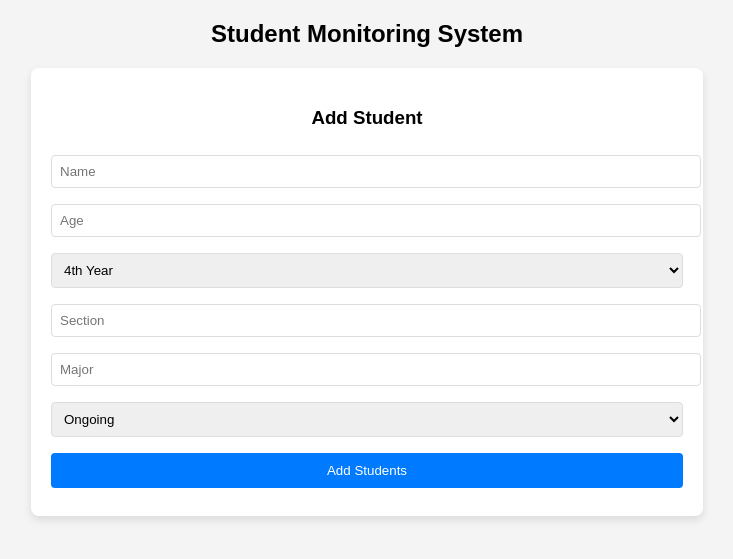
After one commit to Justinniya/Capstone-4th-year, a Flask app: page /add_students in a window 1280 px wide. The commit adds this page. Shown: the top 559 px of the page, without its empty margins (273-1006 px from the left). Run offline with Flask 3, Linux system fonts and the light colour scheme; some libraries are stand-ins or nearby versions.

Commit message:
Add_students added with changes in main.py

```diff
--- a/main.py
+++ b/main.py
@@ -1,8 +1,13 @@
 from flask import Flask,render_template,redirect,request,url_for
+from flask_mysqldb import MySQL
+app = Flask(__name__)
+app.config['MYSQL_HOST'] = 'localhost'
+app.config['MYSQL_USER'] = 'root'
+app.config['MYSQL_PASSWORD'] = ''
+app.config['MYSQL_DB'] = 'monitoring_database'
 
-app = Flask(__name__)
-
-students = [("John Doe", "20", "4th Year", "BSIT ", "Web Development ", "Graduating "),
+mysql = MySQL(app)
+studentsss = [("John Doe", "20", "4th Year", "BSIT ", "Web Development ", "Graduating "),
             ("Jane Doe", "21", "3rd Year", "BSIT ", "Web Development ", "Graduating "),
             ("Juan Dela Cruz", "22", "2nd Year", "BSIT ", "Web Development ", "Graduating "),
             ("Juana Dela Cruz", "23", "1st Year", "BSIT ", "Web Development ", "Graduating ")]
@@ -25,8 +30,32 @@ def login():
 
 @app.route('/dashboard')
 def dashboard():
+    cursor = mysql.connection.cursor()
+    cursor.execute("SELECT * FROM students")
+    students = cursor.fetchall()
+
     return render_template("dashboard.html", students=students)
 
+@app.route('/add_students',methods=['POST','GET'])
+def add_student():
+    if request.method == "POST":
+        name = request.form.get('fullname')
+        age = request.form.get('age')
+        section = request.form.get('section')
+        year = request.form.get('year')
+        major = request.form.get('major')
+        status = request.form.get('status')
+        cursor = mysql.connection.cursor()
+        cursor.execute(f"INSERT INTO students (name, age, year, section, major, status) Values ('{name}','{age}','{section}','{year}','{major}','{status}')")
+        mysql.connection.commit()
+        return redirect('/dashboard')
+    return render_template('add_students.html')
 
+@app.route('/delete/<int:id>',methods=["GET"])
+def delete(id):
+    cursor = mysql.connection.cursor()
+    cursor.execute(f"DELETE FROM students WHERE id = {id}")
+    mysql.connection.commit()
+    return redirect('/dashboard')
 if __name__ == '__main__':
     app.run(debug=True)
--- /dev/null
+++ b/templates/add_students.html
@@ -0,0 +1,108 @@
+<!DOCTYPE html>
+<html lang="en">
+<head>
+    <meta charset="UTF-8">
+    <meta name="viewport" content="width=device-width, initial-scale=1.0">
+    <title>Student Monitoring System</title>
+    <style>
+        body {
+            font-family: Arial, sans-serif;
+            text-align: center;
+            background-color: #f4f4f4;
+        }
+        form {
+            width: 50%;
+            margin: 20px auto;
+            background: white;
+            padding: 20px;
+            border-radius: 8px;
+            box-shadow: 0 4px 8px rgba(0, 0, 0, 0.1);
+        }
+        input, select {
+            width: 100%;
+            padding: 8px;
+            margin: 8px 0;
+            border: 1px solid #ddd;
+            border-radius: 4px;
+        }
+        #submit {
+            background-color: #007bff;
+            color: white;
+            padding: 10px;
+            border: none;
+            border-radius: 4px;
+            cursor: pointer;
+            width: 100%;
+        }
+        #submit :hover {
+            background-color: #0056b3;
+        }
+        table {
+            width: 80%;
+            margin: 20px auto;
+            border-collapse: collapse;
+            background: white;
+            box-shadow: 0 4px 8px rgba(0, 0, 0, 0.1);
+        }
+        th, td {
+            border: 1px solid #ddd;
+            padding: 10px;
+            text-align: center;
+        }
+        th {
+            background-color: #007bff;
+            color: white;
+        }
+        tr:nth-child(even) {
+            background-color: #f2f2f2;
+        }
+        tr:hover {
+            background-color: #ddd;
+        }
+    </style>
+</head>
+<body>
+
+    <h2>Student Monitoring System</h2>
+
+    <!-- Student Form -->
+    <form id="/add_students" method="POST">
+        <h3>Add Student</h3>
+        <input type="text" name="fullname" placeholder="Name" required>
+        <input type="number" name="age" placeholder="Age" required>
+        <select name="year">
+            <option value="1st">1st Year</option>
+            <option value="2nd">2nd Year</option>
+            <option value="3rd">3rd Year</option>
+            <option value="4th" selected>4th Year</option>
+        </select>
+        <input type="text" name="section" placeholder="Section" required>
+        <input type="text" name="major" placeholder="Major" required>
+        <select name="status">
+            <option value="Ongoing">Ongoing</option>
+            <option value="Graduating">Graduating</option>
+            <option value="Delayed">Delayed</option>
+        </select>
+        <input id="submit" type="submit" value="Add Students">
+    </form>
+
+    <script>
+        function addStudent() {
+            // Get form values
+            let name = document.getElementById('name').value;
+            let age = document.getElementById('age').value;
+            let year = document.getElementById('year').value;
+            let section = document.getElementById('section').value;
+            let major = document.getElementById('major').value;
+            let status = document.getElementById('status').value;
+
+            // Check if fields are empty
+            if (name === "" || age === "" || section === "" || major === "") {
+                alert("Please fill in all fields.");
+                return;
+            }
+        }
+    </script>
+
+</body>
+</html>
```
Also changed, not shown: static/css/dashboard.css (+32 -0 lines), templates/dashboard.html (+7 -2 lines).
